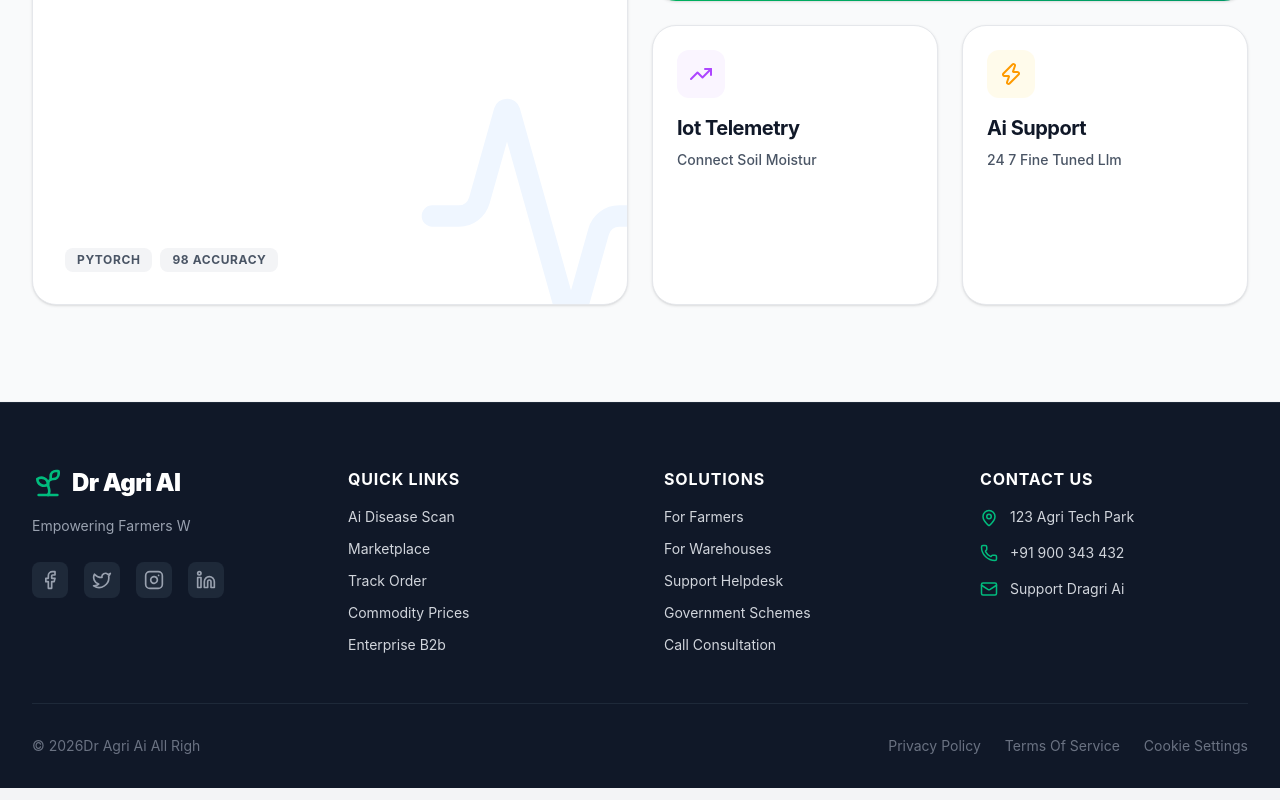
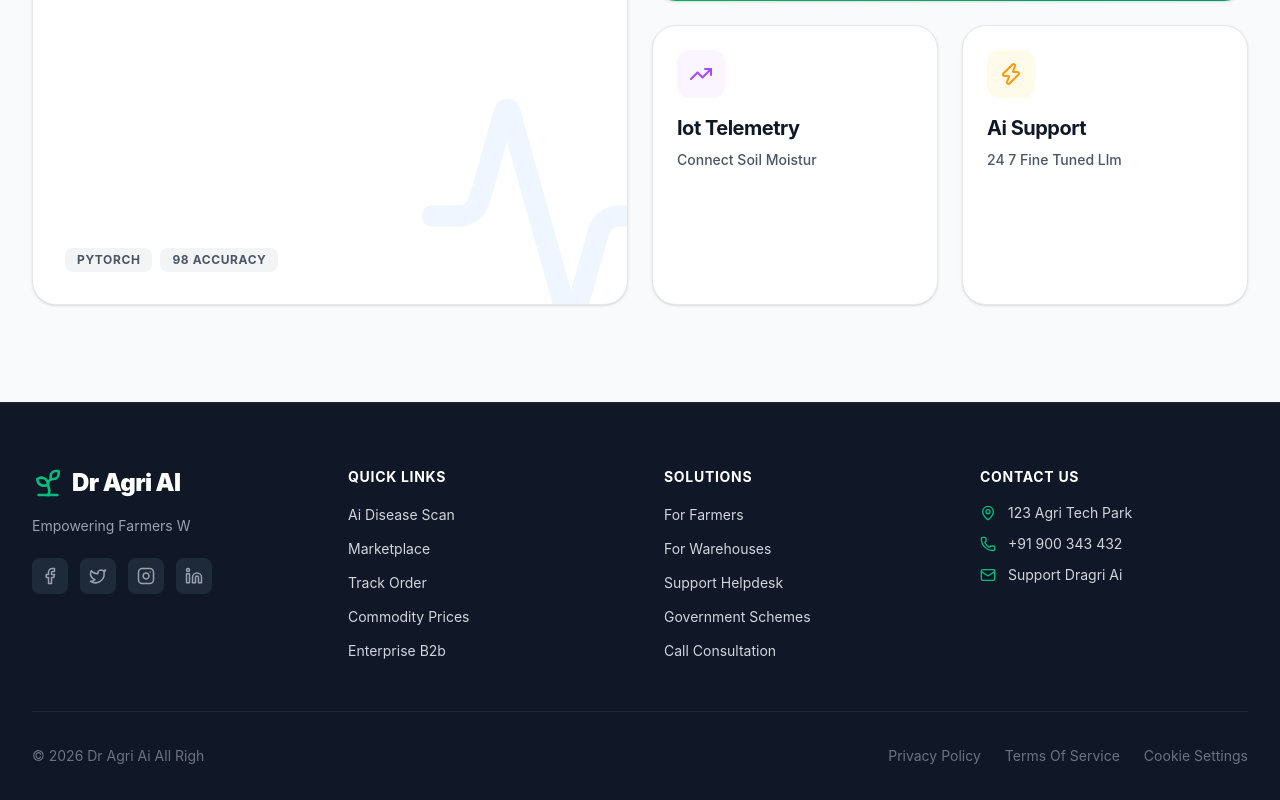
Before and after one commit to shreyasgowda2817-04/Dr-Agri-AI, a React (Vite) app in the folder frontend/: page / in a window 1280 px wide. Shown: the part 1255-2055 px from the top of the page. Built offline with nearby package versions, Linux system fonts and the light colour scheme; no server answers.

Commit message:
fix(footer): optimize mobile responsiveness, compact 2-col link layout, and chat button clearance

```diff
--- a/frontend/src/components/layout/Footer.jsx
+++ b/frontend/src/components/layout/Footer.jsx
@@ -5,85 +5,91 @@ import { Sprout, Mail, Phone, MapPin } from 'lucide-react';
 const Footer = () => {
   const { t } = useTranslation();
 
-
   return (
-    <footer className="bg-gray-900 text-gray-300 pt-16 pb-8 border-t border-gray-800">
+    <footer className="bg-gray-900 text-gray-300 pt-8 sm:pt-12 lg:pt-16 pb-20 sm:pb-12 lg:pb-8 border-t border-gray-800/80 w-full min-w-0 overflow-hidden">
       <div className="max-w-7xl mx-auto px-4 sm:px-6 lg:px-8">
-        <div className="grid grid-cols-1 md:grid-cols-2 lg:grid-cols-4 gap-12 mb-12">
+        <div className="grid grid-cols-1 sm:grid-cols-2 lg:grid-cols-4 gap-6 sm:gap-8 lg:gap-12 mb-8 sm:mb-10 lg:mb-12">
           {/* Brand */}
-          <div className="space-y-4">
-            <Link to="/" className="flex items-center gap-2 text-white">
-              <Sprout size={32} className="text-emerald-500" />
-              <span className="text-2xl font-black tracking-tight">{t("dr_agri_ai")}</span>
+          <div className="space-y-3 sm:space-y-4 col-span-1 sm:col-span-2 lg:col-span-1">
+            <Link to="/" className="inline-flex items-center gap-2 text-white group">
+              <Sprout size={28} className="text-emerald-500 group-hover:scale-105 transition-transform shrink-0 sm:w-8 sm:h-8" />
+              <span className="text-xl sm:text-2xl font-black tracking-tight">{t("dr_agri_ai")}</span>
             </Link>
-            <p className="text-gray-400 text-sm leading-relaxed">{t("empowering_farmers_w")}</p>
-            <div className="flex gap-4 pt-2">
-              <a href="#" className="w-9 h-9 rounded-lg bg-gray-800 hover:bg-emerald-600 flex items-center justify-center transition text-gray-400 hover:text-white" aria-label="Facebook">
-                <svg xmlns="http://www.w3.org/2000/svg" width="20" height="20" viewBox="0 0 24 24" fill="none" stroke="currentColor" strokeWidth="2" strokeLinecap="round" strokeLinejoin="round"><path d="M18 2h-3a5 5 0 0 0-5 5v3H7v4h3v8h4v-8h3l1-4h-4V7a1 1 0 0 1 1-1h3z"/></svg>
+            <p className="text-gray-400 text-xs sm:text-sm leading-relaxed max-w-sm break-words">
+              {t("empowering_farmers_w")}
+            </p>
+            <div className="flex items-center gap-3 pt-1">
+              <a href="#" className="w-9 h-9 rounded-lg bg-gray-800 hover:bg-emerald-600 flex items-center justify-center transition text-gray-400 hover:text-white shrink-0" aria-label="Facebook">
+                <svg xmlns="http://www.w3.org/2000/svg" width="18" height="18" viewBox="0 0 24 24" fill="none" stroke="currentColor" strokeWidth="2" strokeLinecap="round" strokeLinejoin="round"><path d="M18 2h-3a5 5 0 0 0-5 5v3H7v4h3v8h4v-8h3l1-4h-4V7a1 1 0 0 1 1-1h3z"/></svg>
               </a>
-              <a href="#" className="w-9 h-9 rounded-lg bg-gray-800 hover:bg-emerald-600 flex items-center justify-center transition text-gray-400 hover:text-white" aria-label="Twitter">
-                <svg xmlns="http://www.w3.org/2000/svg" width="20" height="20" viewBox="0 0 24 24" fill="none" stroke="currentColor" strokeWidth="2" strokeLinecap="round" strokeLinejoin="round"><path d="M22 4s-.7 2.1-2 3.4c1.6 10-9.4 17.3-18 11.6 2.2.1 4.4-.6 6-2C3 15.5.5 9.6 3 5c2.2 2.6 5.6 4.1 9 4-.9-4.2 4-6.6 7-3.8 1.1 0 3-1.2 3-1.2z"/></svg>
+              <a href="#" className="w-9 h-9 rounded-lg bg-gray-800 hover:bg-emerald-600 flex items-center justify-center transition text-gray-400 hover:text-white shrink-0" aria-label="Twitter">
+                <svg xmlns="http://www.w3.org/2000/svg" width="18" height="18" viewBox="0 0 24 24" fill="none" stroke="currentColor" strokeWidth="2" strokeLinecap="round" strokeLinejoin="round"><path d="M22 4s-.7 2.1-2 3.4c1.6 10-9.4 17.3-18 11.6 2.2.1 4.4-.6 6-2C3 15.5.5 9.6 3 5c2.2 2.6 5.6 4.1 9 4-.9-4.2 4-6.6 7-3.8 1.1 0 3-1.2 3-1.2z"/></svg>
               </a>
-              <a href="#" className="w-9 h-9 rounded-lg bg-gray-800 hover:bg-emerald-600 flex items-center justify-center transition text-gray-400 hover:text-white" aria-label="Instagram">
-                <svg xmlns="http://www.w3.org/2000/svg" width="20" height="20" viewBox="0 0 24 24" fill="none" stroke="currentColor" strokeWidth="2" strokeLinecap="round" strokeLinejoin="round"><rect x="2" y="2" width="20" height="20" rx="5" ry="5"/><path d="M16 11.37A4 4 0 1 1 12.63 8 4 4 0 0 1 16 11.37z"/><line x1="17.5" y1="6.5" x2="17.51" y2="6.5"/></svg>
+              <a href="#" className="w-9 h-9 rounded-lg bg-gray-800 hover:bg-emerald-600 flex items-center justify-center transition text-gray-400 hover:text-white shrink-0" aria-label="Instagram">
+                <svg xmlns="http://www.w3.org/2000/svg" width="18" height="18" viewBox="0 0 24 24" fill="none" stroke="currentColor" strokeWidth="2" strokeLinecap="round" strokeLinejoin="round"><rect x="2" y="2" width="20" height="20" rx="5" ry="5"/><path d="M16 11.37A4 4 0 1 1 12.63 8 4 4 0 0 1 16 11.37z"/><line x1="17.5" y1="6.5" x2="17.51" y2="6.5"/></svg>
               </a>
-              <a href="#" className="w-9 h-9 rounded-lg bg-gray-800 hover:bg-emerald-600 flex items-center justify-center transition text-gray-400 hover:text-white" aria-label="LinkedIn">
-                <svg xmlns="http://www.w3.org/2000/svg" width="20" height="20" viewBox="0 0 24 24" fill="none" stroke="currentColor" strokeWidth="2" strokeLinecap="round" strokeLinejoin="round"><path d="M16 8a6 6 0 0 1 6 6v7h-4v-7a2 2 0 0 0-2-2 2 2 0 0 0-2 2v7h-4v-7a6 6 0 0 1 6-6z"/><rect x="2" y="9" width="4" height="12"/><circle cx="4" cy="4" r="2"/></svg>
+              <a href="#" className="w-9 h-9 rounded-lg bg-gray-800 hover:bg-emerald-600 flex items-center justify-center transition text-gray-400 hover:text-white shrink-0" aria-label="LinkedIn">
+                <svg xmlns="http://www.w3.org/2000/svg" width="18" height="18" viewBox="0 0 24 24" fill="none" stroke="currentColor" strokeWidth="2" strokeLinecap="round" strokeLinejoin="round"><path d="M16 8a6 6 0 0 1 6 6v7h-4v-7a2 2 0 0 0-2-2 2 2 0 0 0-2 2v7h-4v-7a6 6 0 0 1 6-6z"/><rect x="2" y="9" width="4" height="12"/><circle cx="4" cy="4" r="2"/></svg>
               </a>
             </div>
           </div>
 
+          {/* Quick Links & Solutions Container (2 columns on mobile/tablet, separate columns on desktop) */}
+          <div className="grid grid-cols-2 gap-4 sm:gap-8 col-span-1 sm:col-span-2 lg:contents">
             {/* Quick Links */}
             <div>
-            <h3 className="text-white font-bold uppercase tracking-wider mb-4">{t("quick_links")}</h3>
-            <ul className="space-y-3 text-sm">
-              <li><Link to="/scan" className="hover:text-emerald-400 transition">{t("ai_disease_scan")}</Link></li>
-              <li><Link to="/marketplace" className="hover:text-emerald-400 transition">{t("marketplace")}</Link></li>
-              <li><Link to="/track" className="hover:text-emerald-400 transition">{t("track_order")}</Link></li>
-              <li><Link to="/prices" className="hover:text-emerald-400 transition">{t("commodity_prices")}</Link></li>
-              <li><Link to="/b2b" className="hover:text-emerald-400 transition">{t("enterprise_b2b")}</Link></li>
+              <h3 className="text-white text-xs sm:text-sm font-bold uppercase tracking-wider mb-2.5 sm:mb-4">{t("quick_links")}</h3>
+              <ul className="space-y-1.5 sm:space-y-2.5 text-xs sm:text-sm">
+                <li><Link to="/scan" className="hover:text-emerald-400 transition inline-block py-0.5">{t("ai_disease_scan")}</Link></li>
+                <li><Link to="/marketplace" className="hover:text-emerald-400 transition inline-block py-0.5">{t("marketplace")}</Link></li>
+                <li><Link to="/track" className="hover:text-emerald-400 transition inline-block py-0.5">{t("track_order")}</Link></li>
+                <li><Link to="/prices" className="hover:text-emerald-400 transition inline-block py-0.5">{t("commodity_prices")}</Link></li>
+                <li><Link to="/b2b" className="hover:text-emerald-400 transition inline-block py-0.5">{t("enterprise_b2b")}</Link></li>
               </ul>
             </div>
 
             {/* Solutions */}
             <div>
-            <h3 className="text-white font-bold uppercase tracking-wider mb-4">{t("solutions")}</h3>
-            <ul className="space-y-3 text-sm">
-              <li><a href="#" className="hover:text-emerald-400 transition">{t("for_farmers")}</a></li>
-              <li><a href="/schemes" className="hover:text-emerald-400 transition">{t("for_warehouses")}</a></li>
-              <li><Link to="/support" className="hover:text-emerald-400 transition">{t("support_helpdesk")}</Link></li>
-              <li><Link to="/dashboard" className="hover:text-emerald-400 transition">{t("government_schemes")}</Link></li>
-              <li><Link to="/consult" className="hover:text-emerald-400 transition">{t("call___consultation")}</Link></li>
+              <h3 className="text-white text-xs sm:text-sm font-bold uppercase tracking-wider mb-2.5 sm:mb-4">{t("solutions")}</h3>
+              <ul className="space-y-1.5 sm:space-y-2.5 text-xs sm:text-sm">
+                <li><a href="#" className="hover:text-emerald-400 transition inline-block py-0.5">{t("for_farmers")}</a></li>
+                <li><a href="/schemes" className="hover:text-emerald-400 transition inline-block py-0.5">{t("for_warehouses")}</a></li>
+                <li><Link to="/support" className="hover:text-emerald-400 transition inline-block py-0.5">{t("support_helpdesk")}</Link></li>
+                <li><Link to="/dashboard" className="hover:text-emerald-400 transition inline-block py-0.5">{t("government_schemes")}</Link></li>
+                <li><Link to="/consult" className="hover:text-emerald-400 transition inline-block py-0.5">{t("call___consultation")}</Link></li>
               </ul>
+            </div>
           </div>
 
           {/* Contact */}
-          <div>
-            <h3 className="text-white font-bold uppercase tracking-wider mb-4">{t("contact_us")}</h3>
-            <ul className="space-y-4 text-sm">
-              <li className="flex items-start gap-3">
-                <MapPin size={18} className="text-emerald-500 shrink-0 mt-0.5" />
-                <span>{t("123_agri_tech_park__")}</span>
+          <div className="col-span-1 sm:col-span-2 lg:col-span-1">
+            <h3 className="text-white text-xs sm:text-sm font-bold uppercase tracking-wider mb-2.5 sm:mb-4">{t("contact_us")}</h3>
+            <ul className="space-y-2.5 sm:space-y-3 text-xs sm:text-sm">
+              <li className="flex items-start gap-2.5 sm:gap-3">
+                <MapPin size={16} className="text-emerald-500 shrink-0 mt-0.5" />
+                <span className="leading-snug break-words">{t("123_agri_tech_park__")}</span>
               </li>
-              <li className="flex items-center gap-3">
-                <Phone size={18} className="text-emerald-500 shrink-0" />
-                <span>+91 900 343 432</span>
+              <li className="flex items-start gap-2.5 sm:gap-3">
+                <Phone size={16} className="text-emerald-500 shrink-0 mt-0.5" />
+                <a href="tel:+91900343432" className="hover:text-emerald-400 transition leading-snug">+91 900 343 432</a>
               </li>
-              <li className="flex items-center gap-3">
-                <Mail size={18} className="text-emerald-500 shrink-0" />
-                <span>{t("support_dragri_ai")}</span>
+              <li className="flex items-start gap-2.5 sm:gap-3">
+                <Mail size={16} className="text-emerald-500 shrink-0 mt-0.5" />
+                <a href="mailto:support@dragri.ai" className="hover:text-emerald-400 transition leading-snug break-all">{t("support_dragri_ai")}</a>
               </li>
             </ul>
           </div>
         </div>
 
         {/* Bottom */}
-        <div className="pt-8 border-t border-gray-800 flex flex-col md:flex-row justify-between items-center gap-4 text-sm text-gray-500">
-          <p>&copy; {new Date().getFullYear()}{t("dr_agri_ai__all_righ")}</p>
-          <div className="flex gap-6">
-            <a href="#" className="hover:text-white transition">{t("privacy_policy")}</a>
-            <a href="#" className="hover:text-white transition">{t("terms_of_service")}</a>
-            <a href="#" className="hover:text-white transition">{t("cookie_settings")}</a>
+        <div className="pt-6 sm:pt-8 border-t border-gray-800/80 flex flex-col sm:flex-row justify-between items-center gap-3 sm:gap-4 text-xs sm:text-sm text-gray-500 text-center sm:text-left">
+          <p className="order-2 sm:order-1">
+            &copy; {new Date().getFullYear()} {t("dr_agri_ai__all_righ")}
+          </p>
+          <div className="flex flex-wrap justify-center gap-4 sm:gap-6 order-1 sm:order-2">
+            <a href="#" className="hover:text-gray-300 transition py-0.5">{t("privacy_policy")}</a>
+            <a href="#" className="hover:text-gray-300 transition py-0.5">{t("terms_of_service")}</a>
+            <a href="#" className="hover:text-gray-300 transition py-0.5">{t("cookie_settings")}</a>
           </div>
         </div>
       </div>
```
Lines whose indentation alone changed are shown as unchanged.
